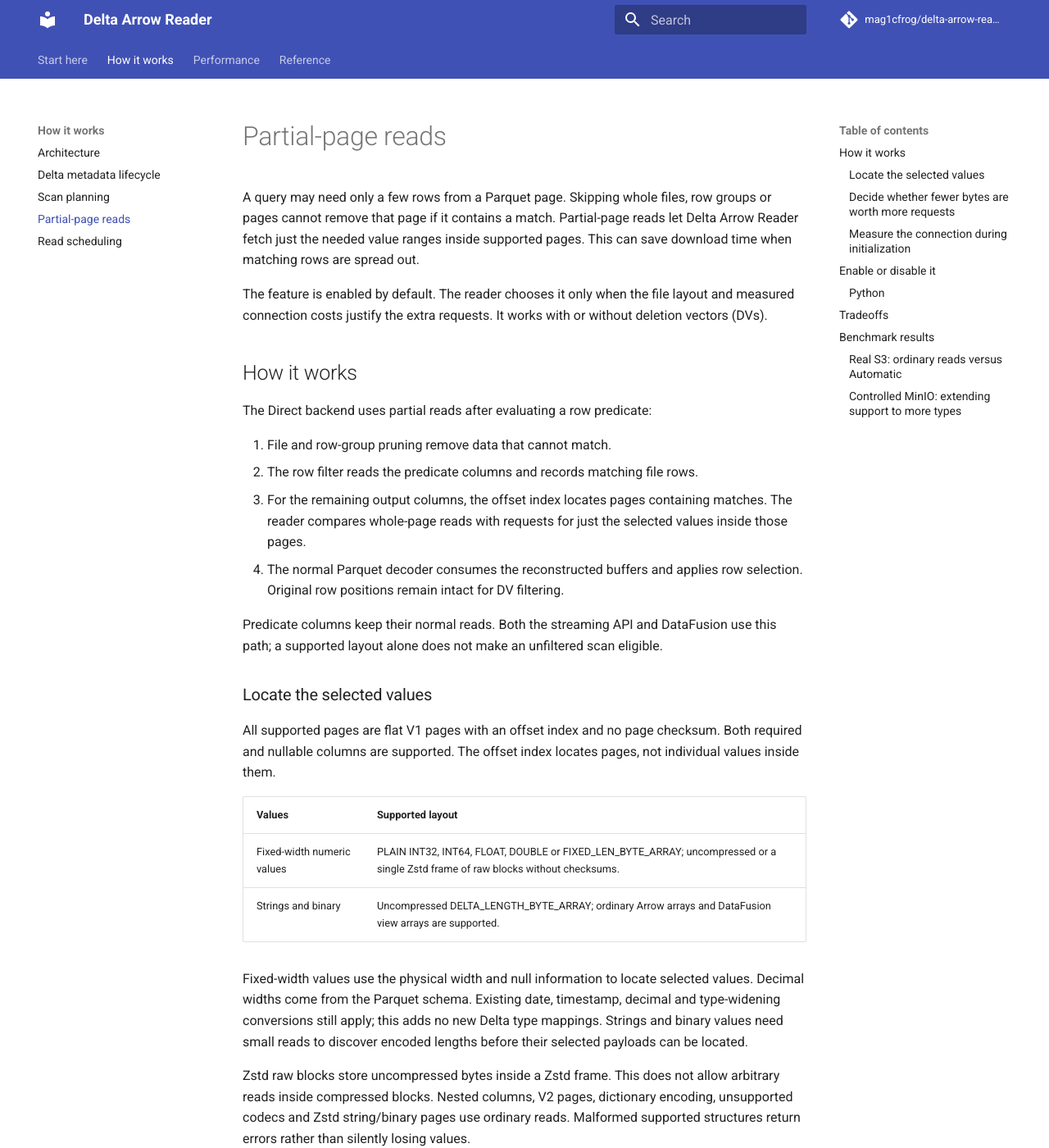
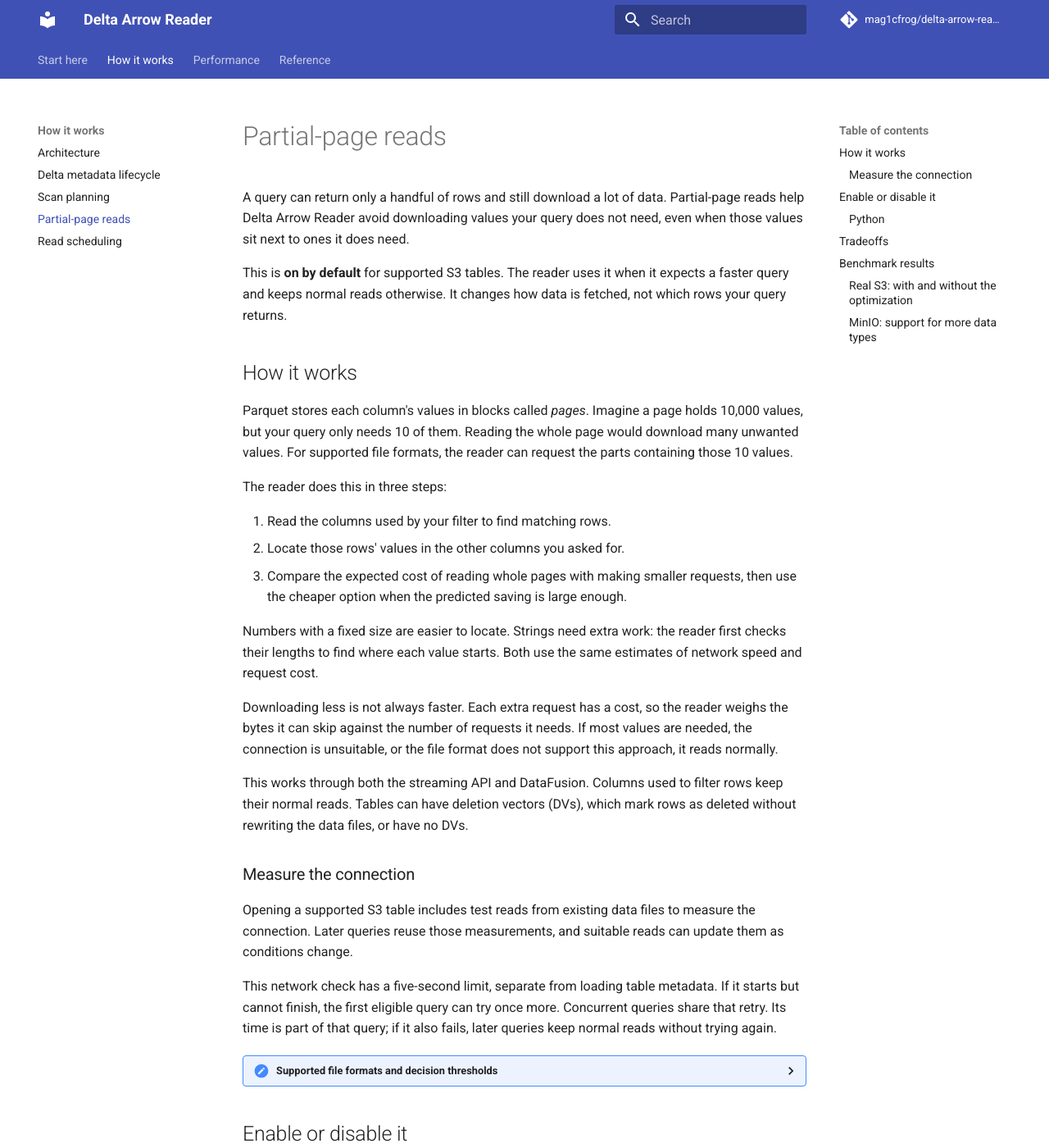
Before and after one commit to mag1cfrog/delta-arrow-reader, an MkDocs documentation site: the page built from crates/delta-arrow-reader-core/docs/public/partial-page-reads.md, in a window 1280 px wide and 1400 px high. Shown: the whole window at 82% size. Built offline with MkDocs 1.6.1 and Material for MkDocs 9.7.7, drawn with Linux system fonts in a browser that asks for light colours; comment, search, counter and statistics services are not loaded; some of the changed text lies outside the part shown.

Commit message:
docs: explain partial-page reads in plain language

````diff
--- a/crates/delta-arrow-reader-core/docs/public/partial-page-reads.md
+++ b/crates/delta-arrow-reader-core/docs/public/partial-page-reads.md
@@ -1,164 +1,125 @@
 ---
 title: Partial-page reads
-description: How the reader skips values inside Parquet pages, when it helps, how to control it, and measured results.
+description: Download less data for filtered queries, understand the costs, and choose when to use it.
 ---
 
 # Partial-page reads
 
-A query may need only a few rows from a Parquet page. Skipping whole files,
-row groups or pages cannot remove that page if it contains a match. Partial-page
-reads let Delta Arrow Reader fetch just the needed value ranges inside supported
-pages. This can save download time when matching rows are spread out.
+A query can return only a handful of rows and still download a lot of data.
+Partial-page reads help Delta Arrow Reader avoid downloading values your query
+does not need, even when those values sit next to ones it does need.
 
-The feature is enabled by default. The reader chooses it only when the file
-layout and measured connection costs justify the extra requests. It works with
-or without deletion vectors (DVs).
+This is **on by default** for supported S3 tables. The reader uses it when it
+expects a faster query and keeps normal reads otherwise. It changes how data is
+fetched, not which rows your query returns.
 
 ## How it works
 
-The Direct backend uses partial reads after evaluating a row predicate:
+Parquet stores each column's values in blocks called *pages*. Imagine a page
+holds 10,000 values, but your query only needs 10 of them. Reading the whole page
+would download many unwanted values. For supported file formats, the reader can
+request the parts containing those 10 values.
 
-1. File and row-group pruning remove data that cannot match.
-2. The row filter reads the predicate columns and records matching file rows.
-3. For the remaining output columns, the offset index locates pages containing
-   matches. The reader compares whole-page reads with requests for just the
-   selected values inside those pages.
-4. The normal Parquet decoder consumes the reconstructed buffers and applies row
-   selection. Original row positions remain intact for DV filtering.
+The reader does this in three steps:
 
-Predicate columns keep their normal reads. Both the streaming API and DataFusion
-use this path; a supported layout alone does not make an unfiltered scan eligible.
+1. Read the columns used by your filter to find matching rows.
+2. Locate those rows' values in the other columns you asked for.
+3. Compare the expected cost of reading whole pages with making smaller requests,
+   then use the cheaper option when the predicted saving is large enough.
 
-### Locate the selected values
+Numbers with a fixed size are easier to locate. Strings need extra work: the
+reader first checks their lengths to find where each value starts. Both use the
+same estimates of network speed and request cost.
 
-All supported pages are flat V1 pages with an offset index and no page checksum.
-Both required and nullable columns are supported. The offset index locates pages,
-not individual values inside them.
+Downloading less is not always faster. Each extra request has a cost, so the
+reader weighs the bytes it can skip against the number of requests it needs.
+If most values are needed, the connection is unsuitable, or the file format
+does not support this approach, it reads normally.
 
-| Values | Supported layout |
-| --- | --- |
-| Fixed-width numeric values | PLAIN INT32, INT64, FLOAT, DOUBLE or FIXED_LEN_BYTE_ARRAY; uncompressed or a single Zstd frame of raw blocks without checksums. |
-| Strings and binary | Uncompressed DELTA_LENGTH_BYTE_ARRAY; ordinary Arrow arrays and DataFusion view arrays are supported. |
+This works through both the streaming API and DataFusion. Columns used to
+filter rows keep their normal reads. Tables can have deletion vectors (DVs),
+which mark rows as deleted without rewriting the data files, or have no DVs.
 
-Fixed-width values use the physical width and null information to locate selected
-values. Decimal widths come from the Parquet schema. Existing date, timestamp,
-decimal and type-widening conversions still apply; this adds no new Delta type
-mappings. Strings and binary values need small reads to discover encoded lengths
-before their selected payloads can be located.
+### Measure the connection
 
-Zstd raw blocks store uncompressed bytes inside a Zstd frame. This does not allow
-arbitrary reads inside compressed blocks. Nested columns, V2 pages, dictionary
-encoding, unsupported codecs and Zstd string/binary pages use ordinary reads.
-Malformed supported structures return errors rather than silently losing values.
+Opening a supported S3 table includes test reads from existing data files to
+measure the connection. Later queries reuse those measurements, and suitable
+reads can update them as conditions change.
 
-### Decide whether fewer bytes are worth more requests
-
-Fixed-width and variable-length reads share one cost model. It compares bytes,
-request counts, latency, shared bandwidth and available concurrency. It includes
-request-handling costs and probe rounds that must wait for earlier results.
-Partial reads must save more than 10% of the estimated cost. Missing evidence,
-dense selections, work limits and uncertain savings keep ordinary reads.
-
-Variable-length values need an additional decision before their positions are
-known. The model simulates discovery followed by ordinary reading, using measured
-latency samples and shared bandwidth. Probes, decision work and a complete
-fallback must fit within a modeled 5% overhead budget. The reader checks that
-budget before each dependent round. After discovery, the partial plan must save
-at least 25% of the batch's bytes and more than 10% of its remaining read cost.
-Fallback reuses downloaded prefixes. These estimates are not wall-time guarantees.
-
-Mixed projections keep profitable fixed-width partial reads. Variable-length
-discovery runs when the fixed-width path declines the batch.
-
-### Measure the connection during initialization
-
-`WarmupMode::Automatic` prepares metadata and samples data-file ranges on
-supported S3 stores before the first query. The profile stays in memory and is
-shared by scans, table clones and refreshed snapshots. Later uncontended reads
-can update it, so initialization does not lock in one strategy.
-
-Sampling has a five-second limit after metadata loading. If it starts but does
-not finish, the first eligible filtered scan makes one bounded recovery attempt
-during planning. Concurrent scans share that attempt. If it fails or is cancelled,
-later scans use ordinary reads without another attempt. Recovery time belongs to
-the query that runs it.
+This network check has a five-second limit, separate from loading table metadata.
+If it starts but cannot finish, the first eligible query can try once more.
+Concurrent queries share that retry. Its time is part of that query; if it also
+fails, later queries keep normal reads without trying again.
 
 <details>
-<summary>Sampling and transport limits</summary>
+<summary>Supported file formats and decision thresholds</summary>
 
 <p>
-Sampling selects up to three active files of at least 4 MiB from retained
-metadata. It schedules at most 24.375 MiB across 3,180 range requests; store
-retries can add traffic. Small batches and sustained requests at shared
-concurrency are measured separately from latency and bandwidth samples.
-Failed, timed-out or insufficient samples are discarded without failing
-table loading. Recovery uses the same time and I/O limits and rejects samples
-that overlap range reads from the same loaded table.
+Pages must be flat V1 pages with an offset index and no page checksum. Both
+required and nullable columns work. An offset index locates pages, not individual
+values. Nested columns, V2 pages, dictionary encoding and unsupported compression
+use ordinary reads. Invalid supported structures return errors.
 </p>
 
 <p>
-Network warmup requires the Direct backend, the Automatic range policy and
-a supported <code>s3://</code> or <code>s3a://</code> transport. Custom HTTP settings, applicable
-system proxies, S3 Express, other stores and explicit range policies keep
-ordinary reads. Automatic warmup normally skips unsupported configurations;
-an applicable system proxy can reject sampling after metadata preparation.
-Explicit <code>Network</code> on unsupported stores retains metadata warmup only.
-Local and fully buffered files use ordinary reads.
+Fixed-width values support PLAIN INT32, INT64, FLOAT, DOUBLE and
+FIXED_LEN_BYTE_ARRAY, either uncompressed or in a single Zstd frame of raw blocks
+without checksums. Raw blocks contain uncompressed bytes; this is not arbitrary
+partial decompression. Value widths and null information locate the selected
+values. Existing date, timestamp, decimal and type-widening conversions apply;
+this adds no new Delta type mappings. Decimal widths come from the Parquet schema.
+Strings and binary require uncompressed DELTA_LENGTH_BYTE_ARRAY pages. Both
+ordinary Arrow arrays and DataFusion view arrays work; Zstd strings use normal reads.
 </p>
 
 <p>
-Planned ranges share a process-wide ceiling of 512 concurrent reads, with
-ordinary plans limited to 10 per plan. Partial reads and calibration reuse a
-separate S3 HTTP pool with 64 shared connection-setup slots. Requests release
-their read slots after the response finishes, including retries.
+The shared model includes bytes, latency, bandwidth, concurrency, request handling
+and reads that must wait for earlier results. Partial reads must save more than
+10% of estimated cost. Variable-length discovery simulates its extra reads plus a
+complete fallback, using measured latency samples. Discovery, decision work and
+fallback must fit within a modeled 5% overhead budget, checked before each round.
+After discovery, partial reads must save at least 25% of the batch's bytes and
+more than 10% of its remaining read cost. Fallback reuses downloaded prefixes.
+These estimates are not wall-time guarantees. Work limits or insufficient evidence
+keep ordinary reads. Mixed projections keep profitable fixed-width partial reads;
+variable-length discovery runs when that path declines the batch. The normal
+Parquet decoder still handles row selection, preserving original row positions
+for DV filtering.
 </p>
 
 </details>
 
 ## Enable or disable it
 
-These Rust settings explicitly select the defaults:
+You do not need extra configuration to enable it. To turn it off in Rust:
 
 ```no_run
-use delta_arrow_reader::{DeltaScanExecutionOptions, DeltaTableBuilder, WarmupMode};
+use delta_arrow_reader::{DeltaScanExecutionOptions, DeltaTableBuilder};
 
 #[tokio::main]
 async fn main() -> Result<(), delta_arrow_reader::DeltaReaderError> {
     let options = DeltaScanExecutionOptions::new()
-        .with_experimental_intra_page_reads(true);
+        .with_experimental_intra_page_reads(false);
     let table = DeltaTableBuilder::new("s3://bucket/table")
         .with_execution_options(options)
-        .with_warmup(WarmupMode::Automatic)
         .load_table()
         .await?;
     Ok(())
 }
 ```
 
-Use `false` instead of `true` to disable partial reads. Applied to the table
-builder, it also skips automatic warmup. Explicit warmup modes still apply:
-`WarmupMode::QueryPlanning` keeps metadata preparation without network sampling;
-`WarmupMode::None` skips both. Neither supplies the small-request cost needed
-for partial reads. Enabling the option permits a cost-based choice; it does not
-force partial reads on an unsuitable page or connection.
+Use `true` to explicitly allow it again. This allows the reader to choose; it
+never forces partial reads when they would be unsuitable.
 
-A streaming scan can override the option with
-`DeltaScanBuilder::with_execution_options`. DataFusion providers use their own
-`ScanOptions.execution_options`; pass the same options there to control their
-scans as well as table initialization. Disabling one scan cannot undo
-initialization already performed and does not consume pending recovery.
-Neither does a scan using another backend or an explicit range policy.
+Setting `false` on the table builder also skips the automatic connection check.
+Any explicit warmup choices still apply.
 
-To change the sampling limit, use
-`WarmupMode::Network { max_duration: std::time::Duration::from_secs(2) }`.
-Zero skips sampling. `load_snapshot` and conversion through `into_table` never
-perform warmup; use `load_table` for automatic preparation.
+DataFusion has its own `ScanOptions.execution_options`. Apply the same options
+there to control its queries as well as table loading.
 
 ### Python
 
-Python exposes the warmup choice, but currently has no independent partial-read
-switch. On a newly loaded table, use automatic warmup to permit partial reads,
-or metadata-only warmup to avoid network profiling and keep ordinary reads:
+Python uses `warmup`, without a separate partial-read switch:
 
 ```python
 from delta_arrow_reader import DeltaTable
@@ -167,72 +128,118 @@ automatic = DeltaTable("s3://bucket/table", warmup="automatic")
 ordinary = DeltaTable("s3://bucket/table", warmup="query_planning")
 ```
 
-Use `warmup="none"` to skip metadata preparation as well.
+`automatic` allows partial reads. `query_planning` prepares file metadata but
+skips the connection check, keeping normal reads. `none` skips both kinds of
+preparation.
 
 ## Tradeoffs
 
-Keeping a table open lets later queries reuse its profile. A short-lived
-application pays initialization for each new table, even when its query ends up
-using ordinary reads. Include that cost when measuring application latency.
+- Opening a table takes longer because of the connection check. Keeping the table
+  open lets later queries reuse that work. Count initialization when measuring
+  the total time of an application that opens a table for just one query.
+- Smaller reads can mean thousands of requests, more CPU work and higher S3
+  request charges. They can also use more memory while holding downloaded pieces
+  and preparing them for decoding.
+- The reader can start exploring a page and then decide to read it normally.
+  That exploration still costs time. Network changes can also make an estimate
+  wrong, so the optimization does not guarantee that every query is faster.
 
-Fewer downloaded bytes can require thousands of small requests, increasing CPU
-work and S3 request charges. A fast or changing network can make whole-page reads
-cheaper. Discovery followed by fallback also has a cost, even when it reuses
-every downloaded byte.
+<details>
+<summary>Profiling, resource limits and diagnostics</summary>
 
-Partial reads retain ranges and reconstruct page buffers, so downloading less
-does not guarantee lower memory use. Concurrent variable-length reads share a
-512 MiB reservation for cached data, lengths and reconstructed pages. Arrow view
-arrays retain their reservation while holding those buffers; other batches may
-use ordinary reads until memory is released. Probes and selected data also share
-the original request's byte budget.
+<p>
+In Rust, <code>WarmupMode::QueryPlanning</code> prepares file metadata without
+testing the network; <code>WarmupMode::None</code> skips both. Neither supplies
+the measurements needed for partial reads. A streaming scan can override options
+with <code>DeltaScanBuilder::with_execution_options</code>. Per-scan settings
+cannot undo initialization already performed.
+</p>
 
-To inspect a decision, enable the `delta_arrow_reader::diagnostics::intra_page`
-tracing target. It reports eligibility, cost estimates and fallback reasons.
-The `network_warmup` diagnostic distinguishes initialization from recovery.
-[Scan metrics](https://mag1cfrog.github.io/delta-arrow-reader/reference/metrics/)
-describe the byte and request counters.
+<p>
+Profiling selects up to three active files of at least 4 MiB, scheduling at most
+24.375 MiB across 3,180 requests; retries can add traffic. It separately measures
+latency, bandwidth and sustained small-request capacity. Failed or incomplete
+samples are discarded without failing table loading. The profile stays in memory
+and is shared by scans, table clones and refreshed snapshots. Reads that overlap
+other range reads from the same loaded table do not update it.
+</p>
+
+<p>
+Use <code>WarmupMode::Network { max_duration: std::time::Duration::from_secs(2) }</code>
+to change the sampling limit; zero skips sampling. Recovery has the same time and
+I/O limits. A failed or cancelled recovery is not retried. A scan that disables
+partial reads or uses another backend or an explicit range policy does not consume
+pending recovery. <code>load_snapshot</code> and <code>into_table</code> do no warmup;
+use <code>load_table</code> for automatic preparation.
+</p>
+
+<p>
+Profiling requires the Direct backend, Automatic range policy and a supported
+<code>s3://</code> or <code>s3a://</code> transport. Custom HTTP settings, applicable
+system proxies, S3 Express and other stores keep ordinary reads. Automatic warmup
+skips unsupported configurations, though a proxy can reject sampling after metadata
+preparation. Explicit Network mode on unsupported stores retains metadata warmup
+only. Local and fully buffered files use ordinary reads.
+</p>
+
+<p>
+Planned requests share 512 process-wide read slots; ordinary plans use at most 10
+per plan. Requests release their slots when responses finish, including retries.
+Partial reads and calibration share a separate S3 connection pool with 64
+connection-setup slots. Variable-length reads share a 512 MiB reservation for
+cached data, lengths and reconstructed pages. Arrow views hold their reservation
+until their buffers are released; other batches may use ordinary reads meanwhile.
+Probes and selected data share the original request's byte budget.
+</p>
+
+<p>
+The <code>delta_arrow_reader::diagnostics::intra_page</code> tracing target reports
+eligibility, estimates and fallback reasons. The <code>network_warmup</code>
+diagnostic distinguishes initialization from recovery. See the
+<a href="https://mag1cfrog.github.io/delta-arrow-reader/reference/metrics/">scan metrics</a>
+for byte and request counters.
+</p>
+
+</details>
 
 ## Benchmark results
 
-These comparisons time the first complete query after initialization, including
-planning and consuming all results. Initialization and second-query times are
-reported separately. Exact results were checked against independent references.
+### Real S3: with and without the optimization
 
-### Real S3: ordinary reads versus Automatic
+We tested two tables generated from TPC-H data, each with about 60 million rows
+and deletion vectors. Matching rows were scattered throughout the files. Tests
+ran from Los Angeles against S3 in Oregon, with no artificial network limits.
+Both modes used the same executable. Results matched independent references.
 
-From a Los Angeles client to S3 in Oregon (`us-west-2`), three alternating pairs
-on the same executable gave these medians. Both TPC-H-derived SF10 tables have
-about 60 million rows, spread-out matches and DVs. There was no artificial
-network delay or bandwidth limit.
-Ordinary disables partial reads and retains metadata warmup; Automatic uses the
-public defaults.
+These medians use three alternating pairs per table. Each run measures the first
+query after table initialization, including planning and reading every result.
 
-| Table | Ordinary query | Automatic query | Ordinary initialization + query | Automatic initialization + query |
-| --- | ---: | ---: | ---: | ---: |
-| 416 columns | 8.48 s | 4.07 s | 10.08 s | 9.25 s |
-| 90 columns | 11.51 s | 3.89 s | 12.15 s | 7.67 s |
+| Table | Partial reads disabled | Default (Automatic) |
+| --- | ---: | ---: |
+| 416 columns | 8.48 s | 4.07 s |
+| 90 columns | 11.51 s | 3.89 s |
 
-The combined columns use each session's sum before taking the median. One
-416-column Automatic run needed recovery during its query and was slower than
-its ordinary partner. All samples remain in the
-[S3 report](https://github.com/mag1cfrog/delta-arrow-reader/blob/main/docs/content/benchmarks/intra-page-native-s3.md),
-along with CPU, memory, request-cost observations and downloadable evidence.
-Three pairs on one client and region do not establish a universal speedup.
+Including initialization, the medians were 10.08 -> 9.25 s and 12.15 -> 7.67 s,
+using each run's total. The disabled mode still prepared file metadata. One
+416-column Automatic run needed a connection-check retry and was slower than
+its disabled counterpart. The
+[full S3 report](https://github.com/mag1cfrog/delta-arrow-reader/blob/main/docs/content/benchmarks/intra-page-native-s3.md)
+retains every sample and the resource costs. This is evidence for one client and
+region, not a promise for every network.
 
-### Controlled MinIO: extending support to more types
+### MinIO: support for more data types
 
-The [cumulative comparison](https://github.com/mag1cfrog/delta-arrow-reader/blob/main/docs/content/benchmarks/intra-page-types-cumulative.md)
-compares pre-extension `7b10a50` with `23713c0`, both using Automatic. Its primary
-profile adds 200 ms +/-20 ms latency and shared 150 Mbit/s bandwidth to local
-MinIO. Across the added fixtures, numeric and decimal query times fell 42%-76%,
-and long string/binary values took about 47% less time. These fixtures differ
-from the wide tables above.
+A separate comparison tested support for more data types, with Automatic enabled
+in both reader versions. The tests used local MinIO with 200 ms +/-20 ms delay
+and shared 150 Mbit/s bandwidth.
 
-The eight retained wide-table cases changed by -0.6% to +1.4%. Initialization
-cost about 0.64-0.80 seconds more, and some cases used more CPU or memory. The
-report retains all 36 comparisons, fallback controls and raw samples.
+On the added test tables, numeric and decimal query times fell 42%-76%, and long
+string/binary queries took about 47% less time. The eight existing wide-table
+cases changed by -0.6% to +1.4%. Initialization cost 0.64-0.80 seconds more, and
+some cases used more CPU or memory. The
+[cumulative report](https://github.com/mag1cfrog/delta-arrow-reader/blob/main/docs/content/benchmarks/intra-page-types-cumulative.md)
+contains all 36 comparisons and the raw samples.
 
-The [five-reader comparison](https://mag1cfrog.github.io/delta-arrow-reader/benchmarks/selective-read-results/) uses the
-controlled MinIO environment and already includes Automatic's earlier gains.
-Its timings and the real-S3 timings describe different network conditions.
+The [five-reader comparison](https://mag1cfrog.github.io/delta-arrow-reader/benchmarks/selective-read-results/)
+also uses controlled MinIO and includes the earlier Automatic gains. Compare
+results within the same environment; real S3 has different network conditions.
````
Also changed, not shown: crates/delta-arrow-reader-core/docs/public/architecture.md (+1 -1 lines), crates/delta-arrow-reader-core/docs/public/delta-metadata-lifecycle.md (+1 -1 lines), crates/delta-arrow-reader-core/docs/public/scan-planning.md (+1 -1 lines), 1 other file.
